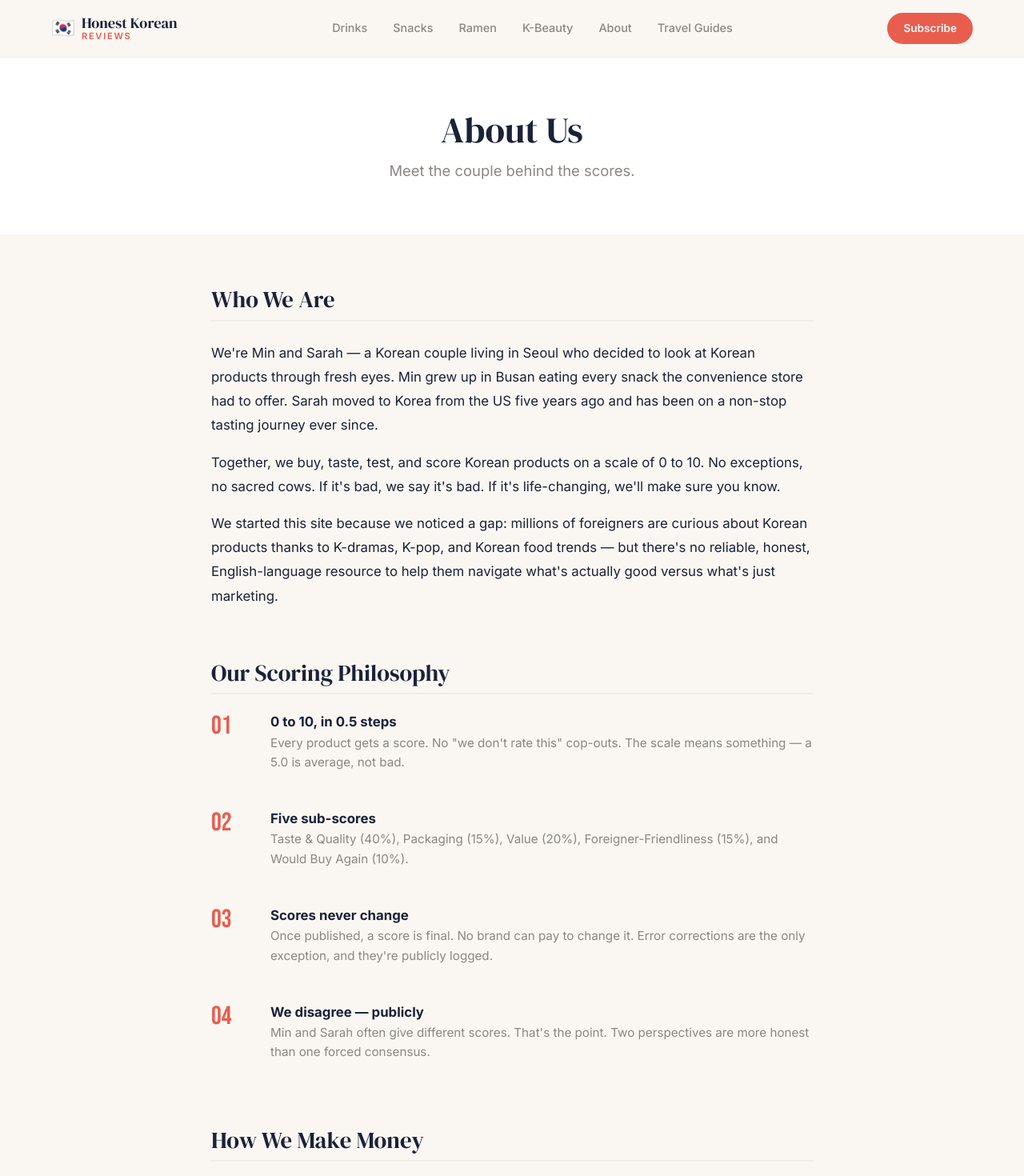
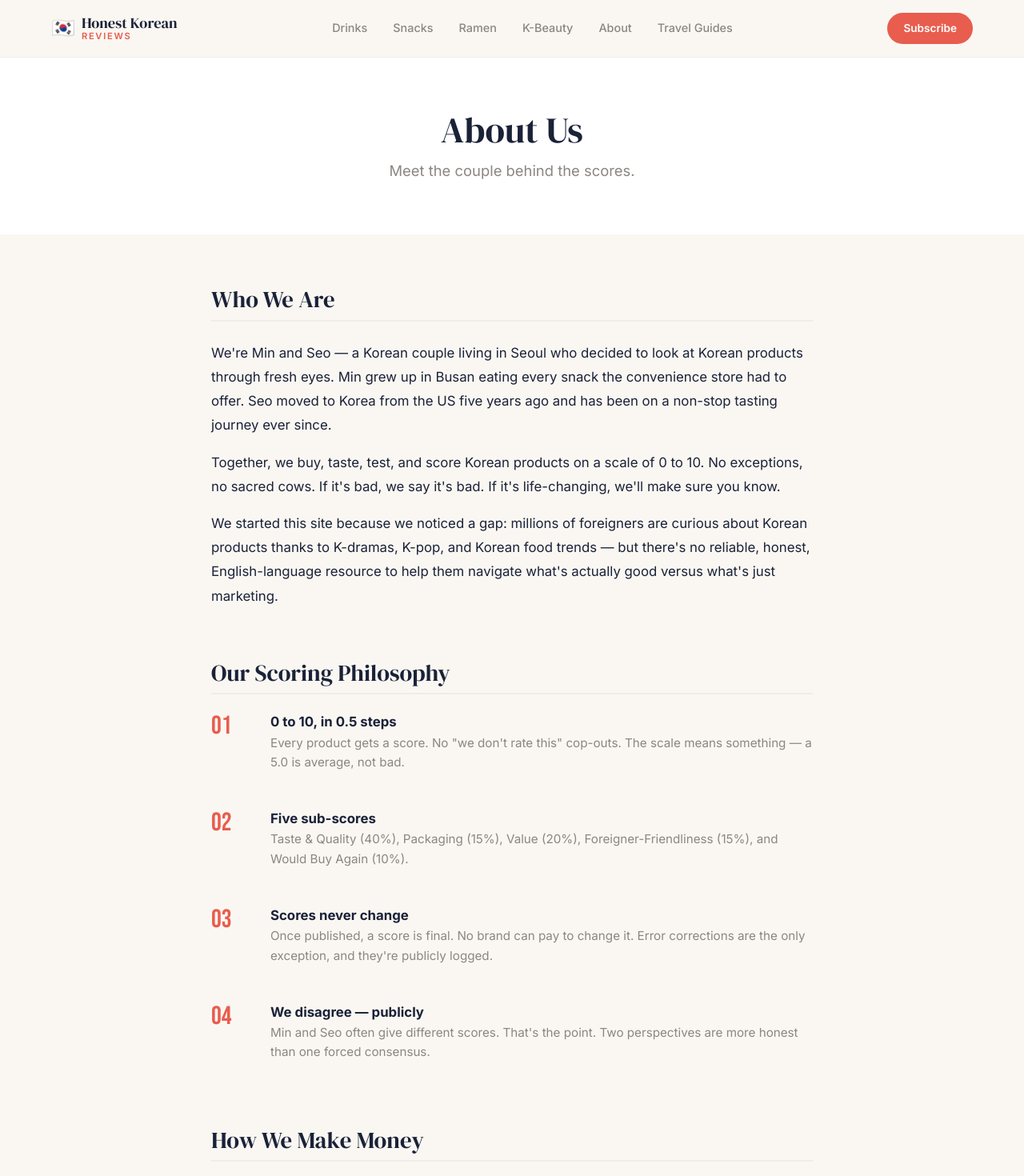
Before and after one commit to ses4057-max/kloadcode, a Next.js app: page /about in a window 1280 px wide. Shown: the top 1470 px of the page at 80% size. Built offline with nearby package versions, Linux system fonts and the light colour scheme.

Commit message:
Rename Sarah to Seo across all pages

```diff
--- a/src/app/about/page.js
+++ b/src/app/about/page.js
@@ -2,7 +2,7 @@ import styles from './page.module.css';
 
 export const metadata = {
   title: 'About Us — Honest Korean Reviews',
-  description: 'Meet Min & Sarah, the Korean couple behind Honest Korean Reviews.',
+  description: 'Meet Min & Seo, the Korean couple behind Honest Korean Reviews.',
 };
 
 export default function AboutPage() {
@@ -19,7 +19,7 @@ export default function AboutPage() {
         <div className="container-narrow">
           <div className={styles.block}>
             <h2 className={styles.heading}>Who We Are</h2>
-            <p>We&apos;re Min and Sarah — a Korean couple living in Seoul who decided to look at Korean products through fresh eyes. Min grew up in Busan eating every snack the convenience store had to offer. Sarah moved to Korea from the US five years ago and has been on a non-stop tasting journey ever since.</p>
+            <p>We&apos;re Min and Seo — a Korean couple living in Seoul who decided to look at Korean products through fresh eyes. Min grew up in Busan eating every snack the convenience store had to offer. Seo moved to Korea from the US five years ago and has been on a non-stop tasting journey ever since.</p>
             <p>Together, we buy, taste, test, and score Korean products on a scale of 0 to 10. No exceptions, no sacred cows. If it&apos;s bad, we say it&apos;s bad. If it&apos;s life-changing, we&apos;ll make sure you know.</p>
             <p>We started this site because we noticed a gap: millions of foreigners are curious about Korean products thanks to K-dramas, K-pop, and Korean food trends — but there&apos;s no reliable, honest, English-language resource to help them navigate what&apos;s actually good versus what&apos;s just marketing.</p>
           </div>
@@ -52,7 +52,7 @@ export default function AboutPage() {
                 <span className={styles.ruleNum}>04</span>
                 <div>
                   <h3>We disagree — publicly</h3>
-                  <p>Min and Sarah often give different scores. That&apos;s the point. Two perspectives are more honest than one forced consensus.</p>
+                  <p>Min and Seo often give different scores. That&apos;s the point. Two perspectives are more honest than one forced consensus.</p>
                 </div>
               </div>
             </div>
--- a/src/app/layout.js
+++ b/src/app/layout.js
@@ -3,7 +3,7 @@ import Header from '@/components/Header/Header';
 import Footer from '@/components/Footer/Footer';
 
 export const metadata = {
-  title: 'Honest Korean Reviews — Real Reviews by Min & Sarah',
+  title: 'Honest Korean Reviews — Real Reviews by Min & Seo',
   description: 'A Korean couple taste-tests and reviews Korean products from a foreigner\'s perspective — snacks, drinks, ramen, K-beauty, and more. Brutally honest scores from 0 to 10.',
   keywords: 'Korean products, Korean snacks review, K-beauty review, Korean food, Korea travel, honest reviews',
   openGraph: {
--- a/src/app/review/[slug]/page.js
+++ b/src/app/review/[slug]/page.js
@@ -80,7 +80,7 @@ export default async function ReviewPage({ params }) {
                 <ScoreBadge score={review.minScore} size="sm" />
               </div>
               <div className={styles.personScore}>
-                <span className={styles.personName}>Sarah&apos;s Score</span>
+                <span className={styles.personName}>Seo&apos;s Score</span>
                 <ScoreBadge score={review.sarahScore} size="sm" />
               </div>
             </div>
@@ -118,7 +118,7 @@ export default async function ReviewPage({ params }) {
         </div>
       </section>
 
-      {/* Min & Sarah Takes */}
+      {/* Min & Seo Takes */}
       <section className={styles.section} style={{ background: 'var(--bg-white)' }}>
         <div className="container-narrow">
           <div className={styles.takes}>
@@ -136,7 +136,7 @@ export default async function ReviewPage({ params }) {
               <div className={styles.takeHeader}>
                 <span className={styles.takeAvatar}>👩</span>
                 <div>
-                  <h3 className={styles.takeName}>Sarah&apos;s Take</h3>
+                  <h3 className={styles.takeName}>Seo&apos;s Take</h3>
                   <ScoreBadge score={review.sarahScore} size="sm" />
                 </div>
               </div>
```
